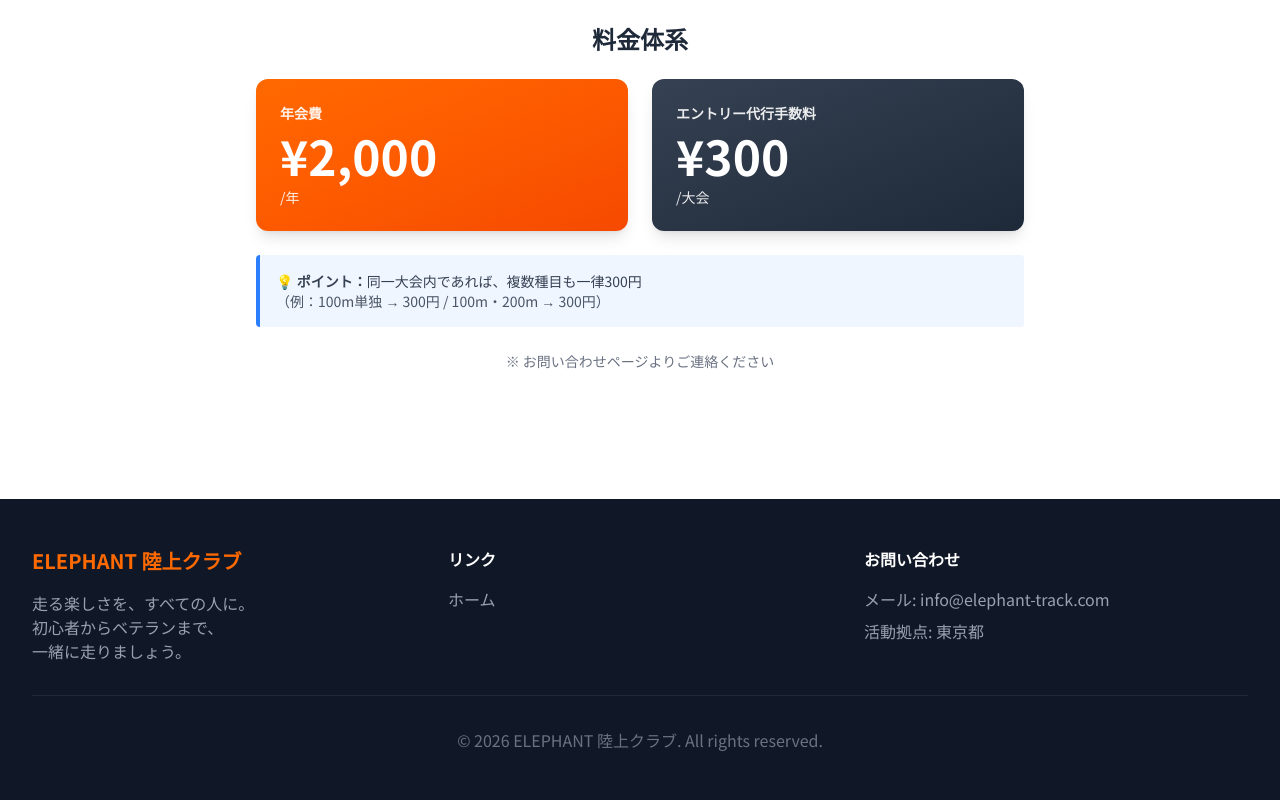
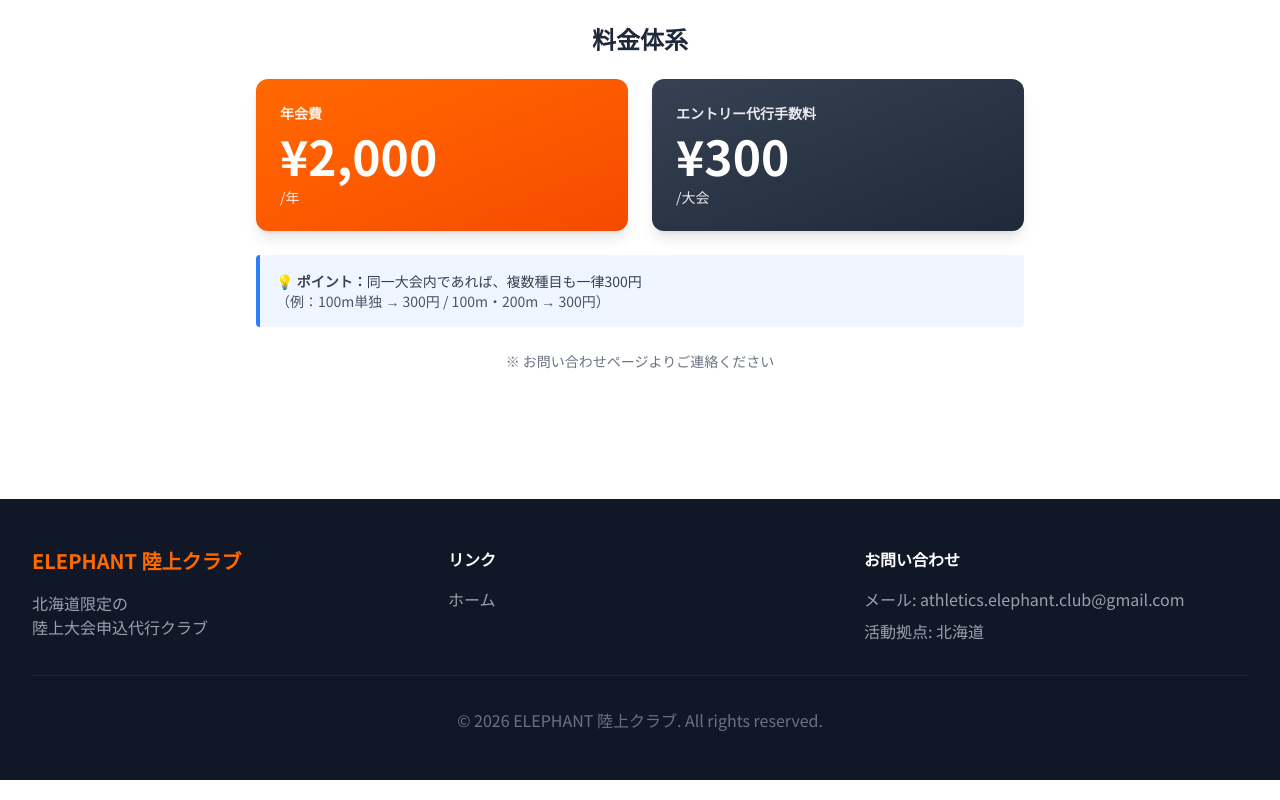
Before and after one commit to koya1127/elephant, a Next.js app in the folder apps/public-web/: page / in a window 1280 px wide. Shown: the part 1913-2713 px from the top of the page. Built offline with nearby package versions, Linux system fonts and the light colour scheme.

Commit message:
fix: Footerの内容を実態に合わせて修正（北海道限定、新メールアドレス）

```diff
--- a/apps/public-web/src/components/Footer.tsx
+++ b/apps/public-web/src/components/Footer.tsx
@@ -10,11 +10,9 @@ export function Footer() {
               ELEPHANT 陸上クラブ
             </h3>
             <p className="text-gray-400">
-              走る楽しさを、すべての人に。
+              北海道限定の
               <br />
-              初心者からベテランまで、
-              <br />
-              一緒に走りましょう。
+              陸上大会申込代行クラブ
             </p>
           </div>
 
@@ -32,8 +30,8 @@ export function Footer() {
           <div>
             <h4 className="font-semibold mb-4">お問い合わせ</h4>
             <ul className="space-y-2 text-gray-400">
-              <li>メール: info@elephant-track.com</li>
-              <li>活動拠点: 東京都</li>
+              <li>メール: athletics.elephant.club@gmail.com</li>
+              <li>活動拠点: 北海道</li>
             </ul>
           </div>
         </div>
```
